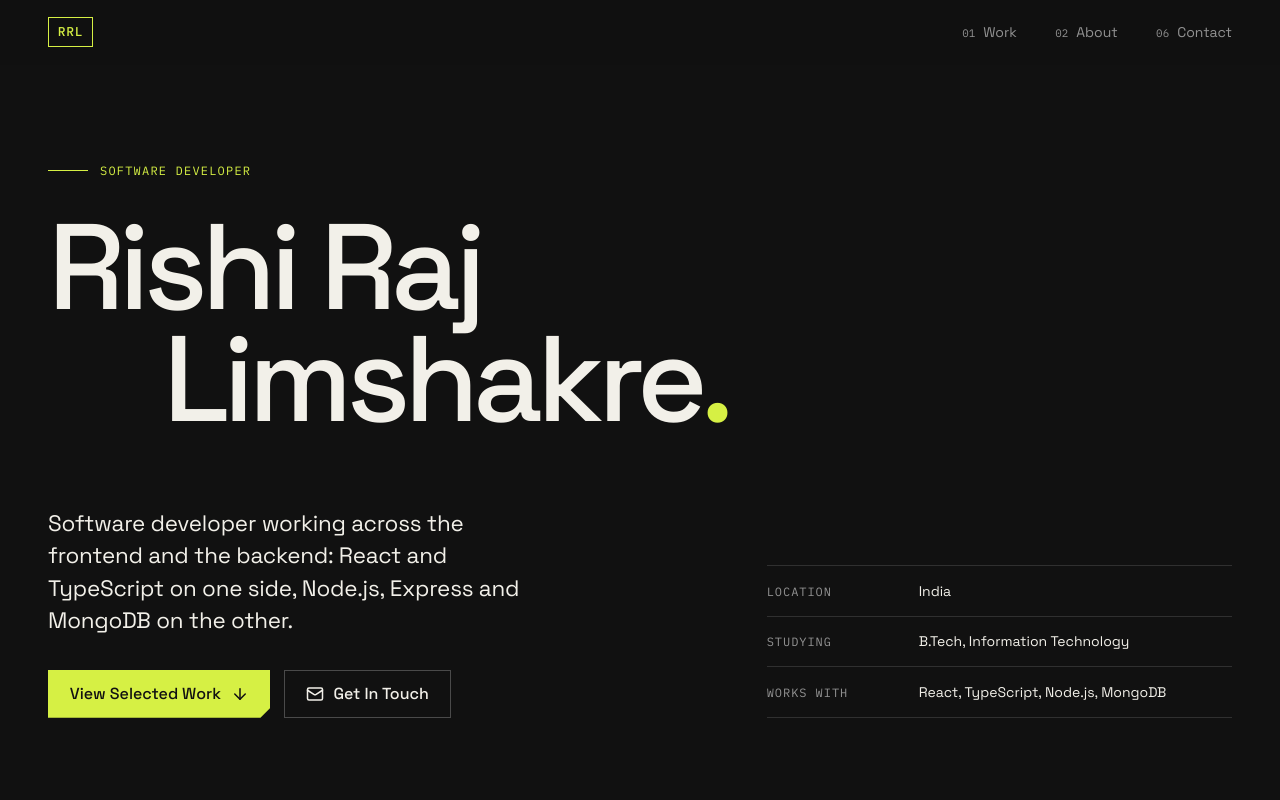
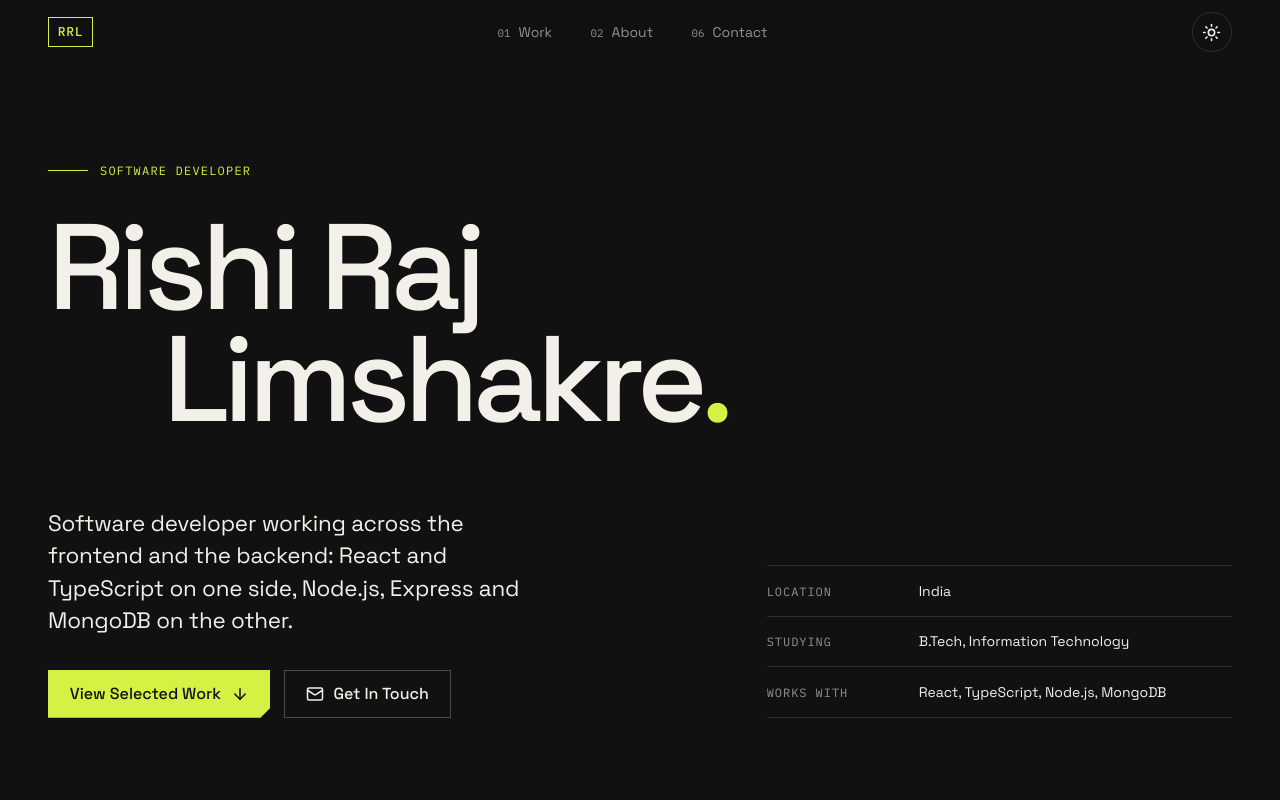
Before and after one commit to RishiRajLimshakre/rishi-raj-portfolio, a React (Vite) app: page / in a window 1280 px wide. Shown: the top 800 px of the page. Built offline with nearby package versions, Linux system fonts and the light colour scheme.

Commit message:
add theme feature

```diff
--- a/index.html
+++ b/index.html
@@ -10,10 +10,26 @@
     />
     <meta name="author" content="Rishi Raj Limshakre" />
     <meta name="theme-color" content="#111111" />
-    <meta name="color-scheme" content="dark" />
+    <script>
+      try {
+        const savedTheme = localStorage.getItem("portfolio-theme");
+        const theme = savedTheme === "light" ? "light" : "dark";
+
+        document.documentElement.dataset.theme = theme;
+
+        document.querySelector('meta[name="theme-color"]').content =
+          theme === "dark" ? "#111111" : "#f4f2eb";
+      } catch {
+        document.documentElement.dataset.theme = "dark";
+      }
+    </script>
+    <meta name="color-scheme" content="light dark" />
 
     <meta property="og:type" content="website" />
-    <meta property="og:title" content="Rishi Raj Limshakre — Software Developer" />
+    <meta
+      property="og:title"
+      content="Rishi Raj Limshakre — Software Developer"
+    />
     <meta
       property="og:description"
       content="Selected projects, skills and background of Rishi Raj Limshakre, software developer."
--- a/package.json
+++ b/package.json
@@ -11,6 +11,8 @@
   "dependencies": {
     "@vercel/analytics": "^2.0.1",
     "clsx": "2.1.1",
+    "gsap": "^3.15.1",
+    "html2canvas": "^1.4.1",
     "lucide-react": "^1.76.0",
     "react": "19.2.6",
     "react-dom": "19.2.6",
--- a/src/App.jsx
+++ b/src/App.jsx
@@ -1,5 +1,8 @@
+import { useState } from "react";
+import { flushSync } from "react-dom";
 import { HashRouter, Route, Routes } from "react-router-dom";
-import { Analytics } from '@vercel/analytics/react';
+import { Analytics } from "@vercel/analytics/react";
+
 import Navbar from "./components/Navbar/Navbar";
 import Footer from "./components/Footer/Footer";
 import ScrollManager from "./components/ScrollManager/ScrollManager";
@@ -7,29 +10,91 @@ import Home from "./pages/Home";
 import ProjectDetails from "./pages/ProjectDetails";
 import NotFound from "./pages/NotFound";
 
-/**
- * HashRouter keeps routing working on any static host without server rewrites,
- * and also when the built index.html is opened directly. URLs look like /#/projects/docmirror.
- * To switch to clean URLs on Vercel, swap in BrowserRouter and add a rewrite (see README).
- */
 export default function App() {
+  const [theme, setTheme] = useState(
+    () => document.documentElement.dataset.theme || "dark"
+  );
+
+  const handleThemeToggle = (button) => {
+    const nextTheme = theme === "dark" ? "light" : "dark";
+    const root = document.documentElement;
+
+    // Find the centre of the theme button.
+    const rect = button.getBoundingClientRect();
+    const x = rect.left + rect.width / 2;
+    const y = rect.top + rect.height / 2;
+
+    // Calculate the radius needed to cover the entire viewport.
+    const radius = Math.hypot(
+      Math.max(x, window.innerWidth - x),
+      Math.max(y, window.innerHeight - y)
+    );
+
+    root.style.setProperty("--theme-origin-x", `${x}px`);
+    root.style.setProperty("--theme-origin-y", `${y}px`);
+    root.style.setProperty("--theme-reveal-radius", `${radius}px`);
+
+    const updateTheme = () => {
+      flushSync(() => {
+        setTheme(nextTheme);
+      });
+
+      root.dataset.theme = nextTheme;
+
+      // Update browser UI colour.
+      document
+        .querySelector('meta[name="theme-color"]')
+        ?.setAttribute(
+          "content",
+          nextTheme === "dark" ? "#111111" : "#f4f2eb"
+        );
+
+      try {
+        localStorage.setItem("portfolio-theme", nextTheme);
+      } catch {
+        // Theme still works if browser storage is unavailable.
+      }
+    };
+
+    const reducedMotion = window.matchMedia(
+      "(prefers-reduced-motion: reduce)"
+    ).matches;
+
+    if (document.startViewTransition && !reducedMotion) {
+      document.startViewTransition(updateTheme);
+    } else {
+      updateTheme();
+    }
+  };
+
   return (
     <HashRouter>
-      <a href="#main" className="skip-link" onClick={(event) => {
-        event.preventDefault();
-        document.getElementById("main")?.focus();
-      }}>
+      <a
+        href="#main"
+        className="skip-link"
+        onClick={(event) => {
+          event.preventDefault();
+          document.getElementById("main")?.focus();
+        }}
+      >
         Skip to content
       </a>
+
       <ScrollManager />
-      <Navbar />
+
+      <Navbar theme={theme} onToggleTheme={handleThemeToggle} />
+
       <main id="main" tabIndex={-1} style={{ outline: "none" }}>
         <Routes>
           <Route path="/" element={<Home />} />
-          <Route path="/projects/:projectId" element={<ProjectDetails />} />
+          <Route
+            path="/projects/:projectId"
+            element={<ProjectDetails />}
+          />
           <Route path="*" element={<NotFound />} />
         </Routes>
       </main>
+
       <Footer />
       <Analytics />
     </HashRouter>
--- a/src/components/Navbar/Navbar.css
+++ b/src/components/Navbar/Navbar.css
@@ -2,7 +2,7 @@
   position: sticky;
   top: 0;
   z-index: 100;
-  background: rgba(17, 17, 17, 0.9);
+ background: var(--color-nav-background);
   -webkit-backdrop-filter: blur(8px);
   backdrop-filter: blur(8px);
   border-bottom: 1px solid transparent;
@@ -53,6 +53,37 @@
   font-size: var(--text-sm);
   font-weight: 500;
   letter-spacing: -0.01em;
+}
+
+/* Theme toggle ------------------------------------------------------------ */
+
+.navbar__theme-toggle {
+  display: grid;
+  place-items: center;
+  flex-shrink: 0;
+  width: 40px;
+  height: 40px;
+  margin-left: 1.25rem;
+  border: 1px solid var(--color-border);
+  border-radius: 50%;
+  color: var(--color-text-primary);
+  transition:
+    color var(--duration-fast) var(--ease),
+    background-color var(--duration-fast) var(--ease),
+    border-color var(--duration-fast) var(--ease),
+    transform var(--duration-fast) var(--ease);
+}
+
+.navbar__theme-toggle:hover {
+  background: var(--color-surface-raised);
+  border-color: var(--color-accent);
+  color: var(--color-accent);
+  transform: rotate(12deg);
+}
+
+.navbar__theme-toggle:focus-visible {
+  outline: 2px solid var(--color-accent);
+  outline-offset: 4px;
 }
 
 /* Desktop links ----------------------------------------------------------- */
--- a/src/components/Navbar/Navbar.jsx
+++ b/src/components/Navbar/Navbar.jsx
@@ -1,13 +1,13 @@
 import { useEffect, useRef, useState } from "react";
 import { Link, useLocation } from "react-router-dom";
-import { Menu, X } from "lucide-react";
+import { Menu, Moon, Sun, X } from "lucide-react";
 import { navLinks, personal } from "../../data/personal";
 import { useActiveSection, useSectionNav } from "../../hooks/useSectionNav";
 import "./Navbar.css";
 
 const SECTION_IDS = ["work", "about", "contact"];
 
-export default function Navbar() {
+export default function Navbar({ theme, onToggleTheme }) {
   const { pathname } = useLocation();
   const goToSection = useSectionNav();
   const isHome = pathname === "/";
@@ -17,7 +17,6 @@ export default function Navbar() {
   const [scrolled, setScrolled] = useState(false);
   const toggleRef = useRef(null);
 
-  // Border appears once the page has scrolled.
   useEffect(() => {
     const onScroll = () => setScrolled(window.scrollY > 8);
     onScroll();
@@ -25,27 +24,27 @@ export default function Navbar() {
     return () => window.removeEventListener("scroll", onScroll);
   }, []);
 
-  // Close the mobile menu on route change.
   useEffect(() => setMenuOpen(false), [pathname]);
 
-  // Escape closes the menu; body scroll is locked while it is open.
   useEffect(() => {
     if (!menuOpen) return undefined;
+
     const onKeyDown = (event) => {
       if (event.key === "Escape") {
         setMenuOpen(false);
         toggleRef.current?.focus();
       }
     };
+
     document.addEventListener("keydown", onKeyDown);
     document.documentElement.style.overflow = "hidden";
+
     return () => {
       document.removeEventListener("keydown", onKeyDown);
       document.documentElement.style.overflow = "";
     };
   }, [menuOpen]);
 
-  // Close the menu if the viewport grows past the mobile breakpoint.
   useEffect(() => {
     const mq = window.matchMedia("(min-width: 721px)");
     const onChange = (e) => e.matches && setMenuOpen(false);
@@ -66,9 +65,13 @@ export default function Navbar() {
   return (
     <header className={`navbar ${scrolled || menuOpen ? "is-scrolled" : ""}`}>
       <div className="container navbar__inner">
-        <Link to="/" className="navbar__wordmark" onClick={handleWordmarkClick} aria-label={`${personal.fullName}, home`}>
+        <Link
+          to="/"
+          className="navbar__wordmark"
+          onClick={handleWordmarkClick}
+          aria-label={`${personal.fullName}, home`}
+        >
           <span className="navbar__mark">{personal.initials}</span>
-          {/* <span className="navbar__name">{personal.fullName}</span> */}
         </Link>
 
         <nav className="navbar__nav" aria-label="Primary">
@@ -76,9 +79,13 @@ export default function Navbar() {
             {navLinks.map((link) => (
               <li key={link.id}>
                 <a
-                  href={`#/`}
-                  className={`navbar__link ${activeId === link.id ? "is-active" : ""}`}
-                  aria-current={activeId === link.id ? "location" : undefined}
+                  href="#/"
+                  className={`navbar__link ${
+                    activeId === link.id ? "is-active" : ""
+                  }`}
+                  aria-current={
+                    activeId === link.id ? "location" : undefined
+                  }
                   onClick={(event) => handleSectionClick(event, link.id)}
                 >
                   <span className="navbar__link-index">{link.index}</span>
@@ -89,6 +96,21 @@ export default function Navbar() {
           </ul>
         </nav>
 
+        {/* Theme toggle */}
+        <button
+          type="button"
+          className="navbar__theme-toggle"
+          aria-label={`Switch to ${theme === "dark" ? "light" : "dark"} mode`}
+          title={`Switch to ${theme === "dark" ? "light" : "dark"} mode`}
+          onClick={(event) => onToggleTheme(event.currentTarget)}
+        >
+          {theme === "dark" ? (
+            <Sun size={19} aria-hidden="true" />
+          ) : (
+            <Moon size={19} aria-hidden="true" />
+          )}
+        </button>
+
         <button
           ref={toggleRef}
           type="button"
@@ -98,7 +120,11 @@ export default function Navbar() {
           aria-label={menuOpen ? "Close menu" : "Open menu"}
           onClick={() => setMenuOpen((open) => !open)}
         >
-          {menuOpen ? <X size={22} aria-hidden="true" /> : <Menu size={22} aria-hidden="true" />}
+          {menuOpen ? (
+            <X size={22} aria-hidden="true" />
+          ) : (
+            <Menu size={22} aria-hidden="true" />
+          )}
         </button>
       </div>
 
--- a/src/styles/variables.css
+++ b/src/styles/variables.css
@@ -4,7 +4,7 @@
    ========================================================================== */
 
 :root {
-  /* Colour */
+  /* Colour — Dark theme (default) */
   --color-background: #111111;
   --color-surface: #191919;
   --color-surface-raised: #1f1f1f;
@@ -16,6 +16,7 @@
   --color-border: #303030;
   --color-border-strong: #4a4a4a;
   --color-on-accent: #111111;
+  --color-nav-background: rgba(17, 17, 17, 0.9);
 
   /* Typography */
   --font-sans: "Space Grotesk", "Helvetica Neue", Arial, sans-serif;
@@ -45,3 +46,67 @@
   --duration: 260ms;
   --duration-slow: 600ms;
 }
+
+/* Light theme */
+:root[data-theme="light"] {
+  color-scheme: light;
+
+  --color-background: #f4f2eb;
+  --color-surface: #ffffff;
+  --color-surface-raised: #ebe9e1;
+  --color-accent: #748b24;
+  --color-accent-hover: #60751c;
+  --color-accent-faint: rgba(116, 139, 36, 0.09);
+  --color-text-primary: #191a16;
+  --color-text-secondary: #686b62;
+  --color-border: #deddd4;
+  --color-border-strong: #c5c3b9;
+  --color-on-accent: #ffffff;
+  --color-nav-background: rgba(244, 242, 235, 0.9);
+}
+
+:root[data-theme="dark"] {
+  color-scheme: dark;
+}
+
+/* Organic theme transition */
+@supports (view-transition-name: root) {
+  ::view-transition-group(root) {
+    animation-duration: 850ms;
+  }
+
+  ::view-transition-old(root) {
+    animation: none;
+    z-index: 1;
+  }
+
+  ::view-transition-new(root) {
+    animation: theme-ink-reveal 850ms cubic-bezier(0.22, 0.75, 0.2, 1) forwards;
+    z-index: 2;
+  }
+
+  @keyframes theme-ink-reveal {
+    from {
+      clip-path: circle(
+        0 at var(--theme-origin-x, 50vw) var(--theme-origin-y, 50vh)
+      );
+    }
+
+    to {
+      clip-path: circle(
+        var(--theme-reveal-radius, 150vmax) at var(--theme-origin-x, 50vw)
+          var(--theme-origin-y, 50vh)
+      );
+    }
+  }
+}
+
+@media (prefers-reduced-motion: reduce) {
+  ::view-transition-group(root) {
+    animation-duration: 1ms !important;
+  }
+
+  ::view-transition-new(root) {
+    animation-duration: 1ms !important;
+  }
+}
--- /dev/null
+++ b/src/vite-env.d.ts
@@ -0,0 +1 @@
+/// <reference types="vite/client" />
```
Also changed, not shown: 1 other file (tests, documents, lock files or other folders).
